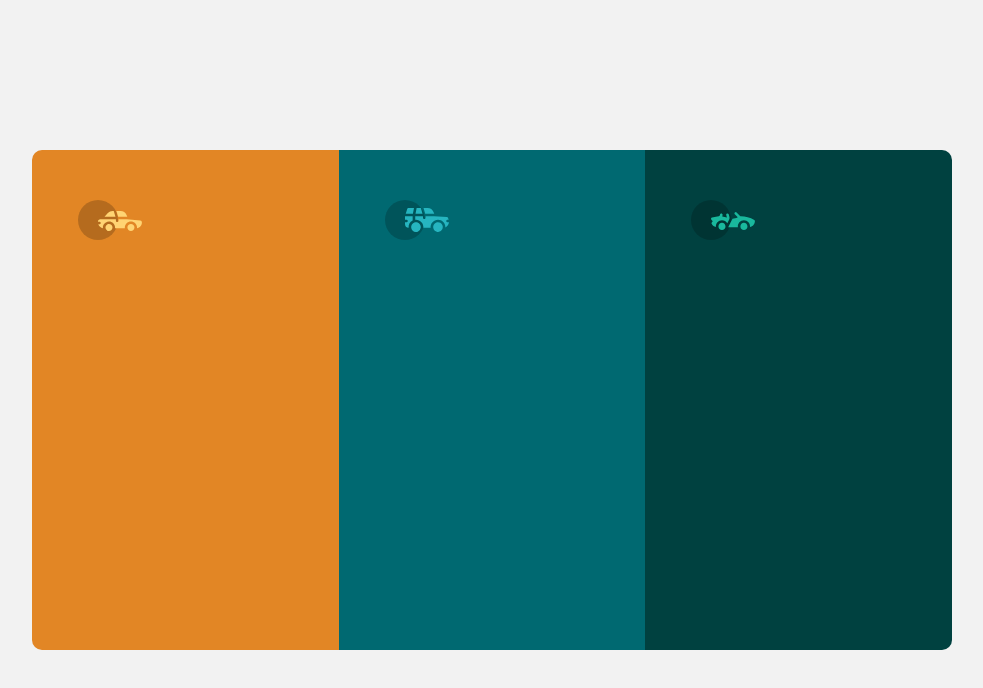
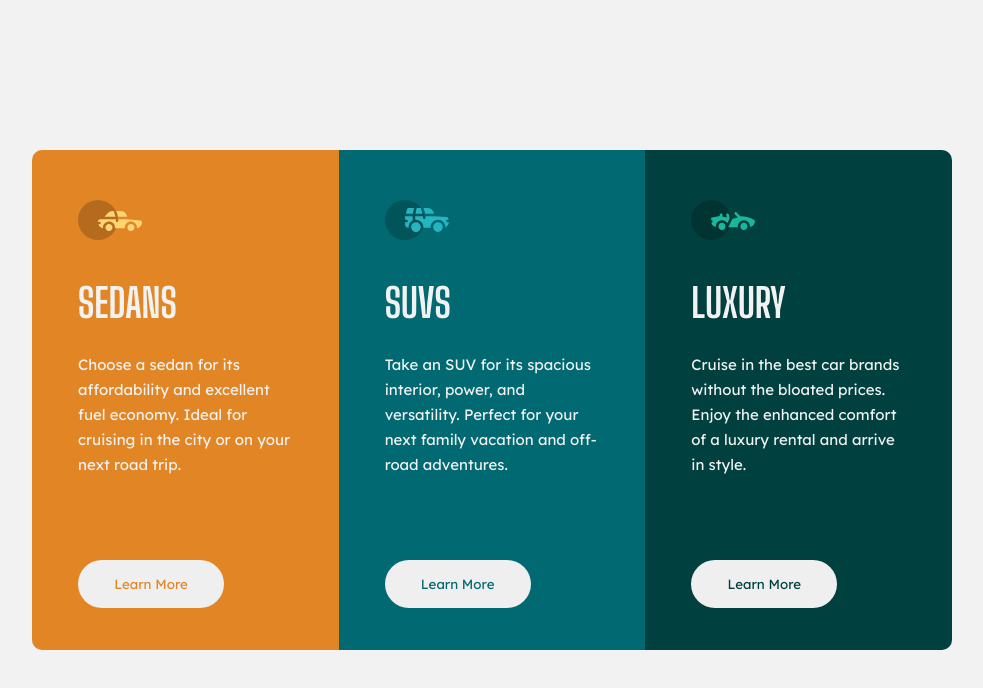
Before and after one commit to Jared-P-111/Three-Column-Preview-Cards, a React app: page / in a window 1280 px wide. Shown: the whole page, without its empty margins (148-1131 px from the left). Built offline with nearby package versions, Linux system fonts and the light colour scheme.

Commit message:
Good stopping point troubleshooting button font

```diff
--- a/src/Components/App.js
+++ b/src/Components/App.js
@@ -8,21 +8,38 @@ const App = () => {
       id: 1,
       color: '#E28625',
       icon: 'icon1',
+      header: 'sedans',
+      description:
+        'Choose a sedan for its affordability and excellent fuel economy. Ideal for cruising in the city or on your next road trip.',
     },
     {
       id: 2,
       color: '#006971',
       icon: 'icon2',
+      header: 'suvs',
+      description:
+        'Take an SUV for its spacious interior, power, and versatility. Perfect for your next family vacation and off-road adventures.',
     },
     {
       id: 3,
       color: '#004140',
       icon: 'icon3',
+      header: 'luxury',
+      description:
+        'Cruise in the best car brands without the bloated prices. Enjoy the enhanced comfort of a luxury rental and arrive in style.',
     },
   ]);
 
   const renderCards = cardDataState.map((card, index) => {
-    return <Card backgroundColor={card.color} key={card.id} icon={card.icon} />;
+    return (
+      <Card
+        cardColor={card.color}
+        key={card.id}
+        icon={card.icon}
+        header={card.header}
+        description={card.description}
+      />
+    );
   });
 
   return (
--- a/src/Components/Card.js
+++ b/src/Components/Card.js
@@ -5,7 +5,7 @@ function Card(props) {
   return (
     <div
       style={{
-        backgroundColor: ` ${props.backgroundColor}`,
+        backgroundColor: ` ${props.cardColor}`,
         display: 'flex',
         textAlign: 'center',
         height: '500px',
@@ -14,7 +14,12 @@ function Card(props) {
         alignItems: 'center',
       }}
     >
-      <CardContent icon={props.icon} />
+      <CardContent
+        icon={props.icon}
+        header={props.header}
+        description={props.description}
+        cardColor={props.cardColor}
+      />
     </div>
   );
 }
--- a/src/Components/CardContent.js
+++ b/src/Components/CardContent.js
@@ -1,13 +1,16 @@
 import React from 'react';
+import LearnMoreButton from './LearnMoreButton';
 import { ReactComponent as Icon1 } from '../design/images/iconSedans.svg';
 import { ReactComponent as Icon2 } from '../design/images/iconSuvs.svg';
 import { ReactComponent as Icon3 } from '../design/images/iconLuxury.svg';
 
 function CardContent(props) {
-  console.log(props.icon);
   return (
     <div className="card-content">
       {props.icon === 'icon1' ? <Icon1 /> : props.icon === 'icon2' ? <Icon2 /> : <Icon3 />}
+      <h1>{props.header}</h1>
+      <p>{props.description}</p>
+      <LearnMoreButton cardColor={props.cardColor} />
     </div>
   );
 }
--- /dev/null
+++ b/src/Components/LearnMoreButton.js
@@ -0,0 +1,14 @@
+import React from 'react';
+
+const LearnMoreButton = (props) => {
+  const mouseOver = () => {
+    return console.log('dammit!');
+  };
+  return (
+    <button style={{ color: `${props.cardColor}` }} onMouseOver={mouseOver}>
+      Learn More
+    </button>
+  );
+};
+
+export default LearnMoreButton;
--- a/src/app.css
+++ b/src/app.css
@@ -1,3 +1,6 @@
+@import url('https://fonts.googleapis.com/css2?family=Big+Shoulders+Display:wght@700&display=swap');
+@import url('https://fonts.googleapis.com/css2?family=Lexend+Deca&display=swap');
+
 * {
   padding: 0px;
   margin: 0px;
@@ -28,6 +31,39 @@
   color: #f2f2f2;
 }
 
+.card-content h1 {
+  padding-top: 35px;
+  text-transform: uppercase;
+  font-family: 'Big Shoulders Display', cursive;
+  font-size: 40px;
+}
+
+.card-content p {
+  font-size: 15px;
+  line-height: 25px;
+  font-family: 'Lexend Deca', sans-serif;
+  padding-top: 25px;
+}
+
+.card-content button {
+  font-family: 'Lexend Deca', sans-serif;
+  border: none;
+  margin-top: 83px;
+  width: 146px;
+  height: 48px;
+  border-radius: 50px;
+}
+
+.card-content button:focus {
+  outline: none;
+}
+
+.card-content button:hover {
+  background-color: transparent;
+  border: solid 2px white;
+  color: white;
+}
+
 .card {
   display: block;
   text-align: center;
```
